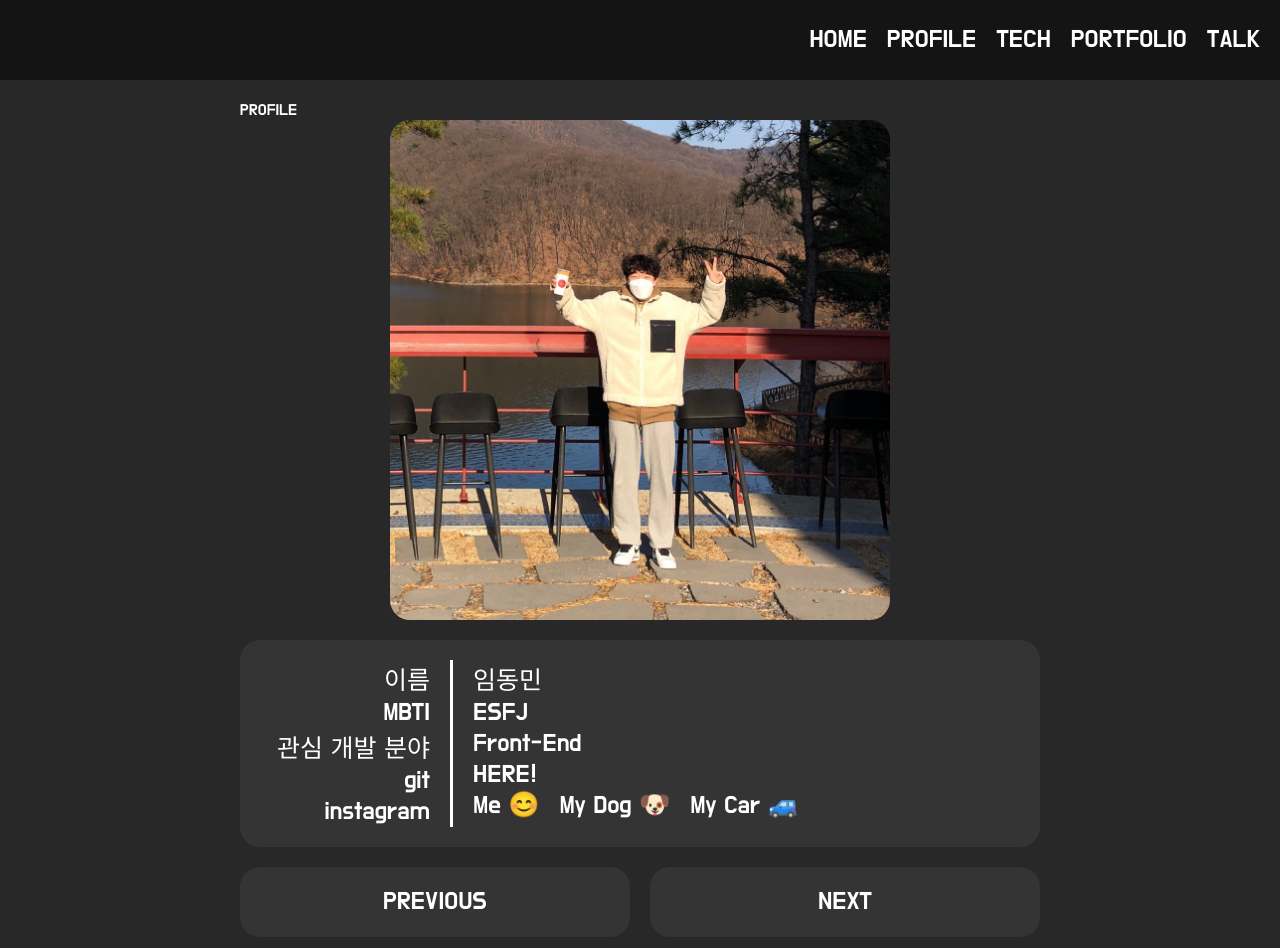
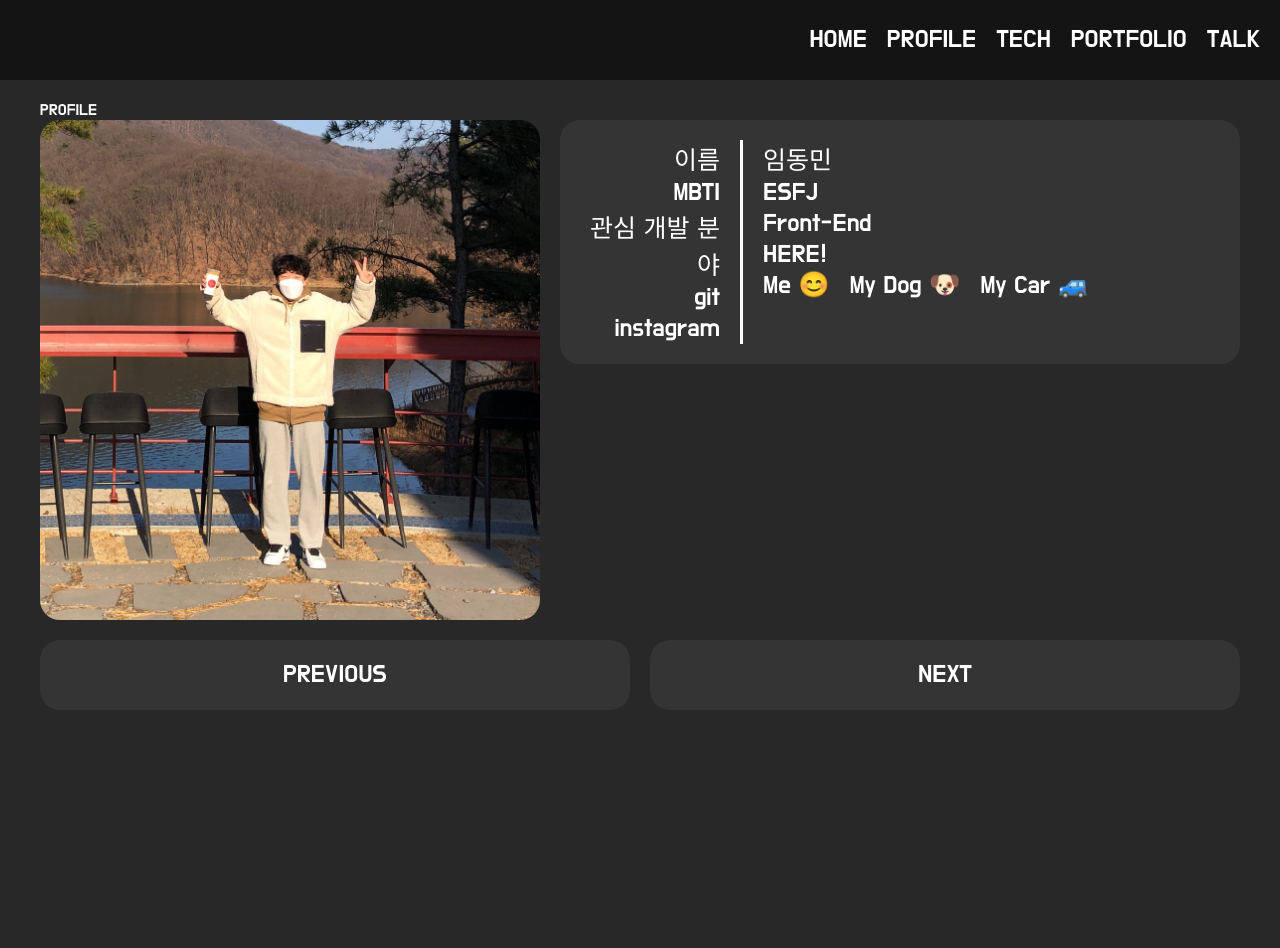
Before and after one commit to dongmin-Lim/portfolio, a React (Create React App) app in the folder frontend/: page /profile in a window 1280 px wide. Shown: the top 948 px of the page. After the commit the page ends 800 px from the top, so only its background shows below. Built offline with nearby package versions, Linux system fonts and the light colour scheme; the HTML template or start-up script is replaced by a standard one.

Commit message:
PROFILE 레이아웃 수정

```diff
--- a/frontend/src/App.module.css
+++ b/frontend/src/App.module.css
@@ -1,6 +1,6 @@
 body {
   margin: 0 auto;
-  width: 800px;
+  width: 1200px;
   margin-top: 100px;
   margin-bottom: 50px;
   background-color: rgb(40, 40, 40);
--- a/frontend/src/Profile/Profile.js
+++ b/frontend/src/Profile/Profile.js
@@ -4,6 +4,7 @@ function Profile() {
   return (
     <Frame>
       PROFILE
+      <Box>
         <ProfileImg src="./img/IMG_1069.JPG" onContextMenu={(e) => e.preventDefault()} alt="profile_img" />
         <ProfileBox>
           <ProfileLeft>
@@ -35,6 +36,7 @@ function Profile() {
             </div>
           </ProfileRight>
         </ProfileBox>
+      </Box>
       <PageSelect>
         <NextPage href="/profile">PREVIOUS</NextPage>
         <NextPage href="/talk">NEXT</NextPage>
@@ -50,20 +52,25 @@ const Frame = styled.div`
   text-align: "center";
 `;
 
+const Box = styled.div`
+  display: flex;
+  justify-content: space-between;
+  gap: 20px;
+`;
+
 const ProfileImg = styled.img`
   display: block;
-  margin: 0 auto;
-  margin-bottom: 20px;
   width: 500px;
   border-radius: 20px;
 `;
 
 const ProfileBox = styled.div`
+  width: 100%;
+  height: 100%;
   display: grid;
   grid-template-columns: 1fr 3fr;
   background-color: rgba(100, 100, 100, 0.2);
   border-radius: 20px;
-  margin-bottom: 20px;
   padding: 20px;
 `;
 
@@ -87,7 +94,7 @@ const PageSelect = styled.div`
 
 const NextPage = styled.a`
   height: 70px;
-  margin: 0px 0;
+  margin: 20px 0;
   text-align: center;
   line-height: 70px;
   background-color: rgba(100, 100, 100, 0.2);
```
Lines whose indentation alone changed are shown as unchanged.
